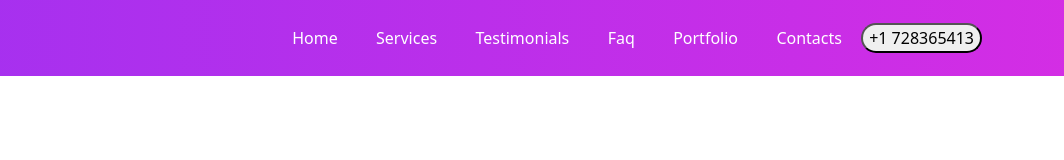
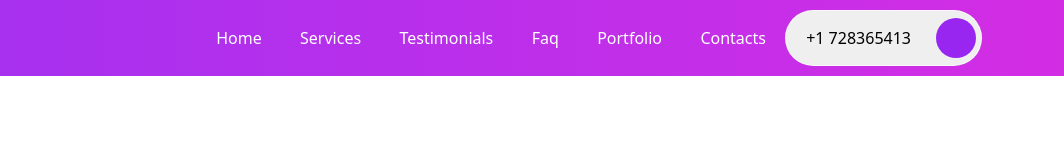
Before and after one commit to Jlovellealfeche/first-bootstrap-project, a website: page index.html in a window 1280 px wide. Shown: the full height of the page, 216-1280 px from the left. Drawn offline with Linux system fonts and the light colour scheme.

Commit message:
update button style

```diff
--- a/index.html
+++ b/index.html
@@ -38,7 +38,9 @@
                 <a class="nav-link" href="#">Contacts</a>
               </li>
             </ul>
-            <button type="button" class="rounded-pill">+1 728365413</button>
+            <button type="button" class="rounded-pill btn-rounded">+1 728365413
+                <span></span>
+            </button>
           </div>
         </div>
       </nav>
--- a/scss/components/_buttons.scss
+++ b/scss/components/_buttons.scss
@@ -0,0 +1,20 @@
+@use '../custom' as *;
+
+.btn-rounded {
+    position:relative;
+    padding: 0.9375rem 4.375rem 0.9375rem 1.25rem;
+    font-weight: 500;
+    margin: 0;
+    border: 0.1rem solid rgba($white, 0.6);
+
+    span {
+        position: absolute;
+        background-color: $primary;
+        width: 2.5rem;
+        height: 2.5rem;
+        top: 50%;
+        right: 5px;
+        transform: translateY(-50%);
+        border-radius: 50%;
+    }
+}
```
Also changed, not shown: assets/css/styles.css, 1 other file.
